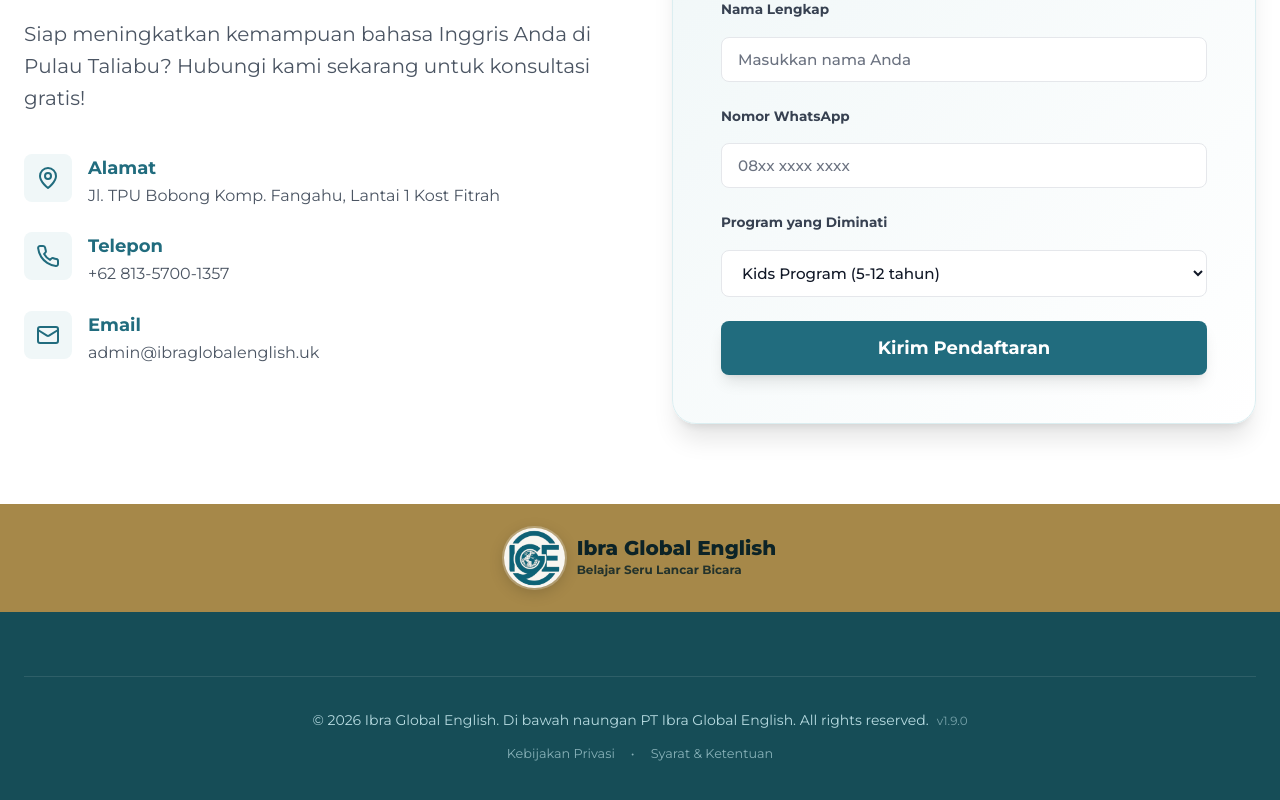
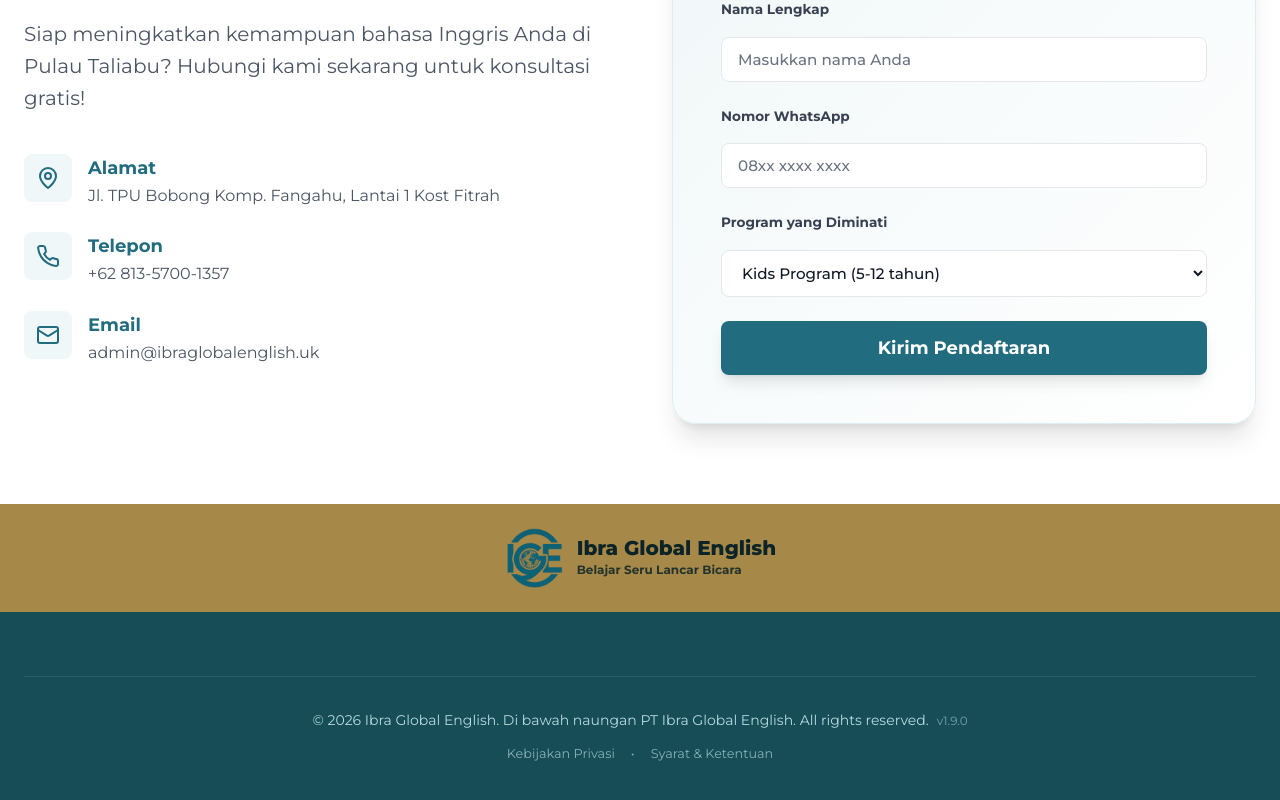
Before and after one commit to umamit/ibra-global-english, a Next.js app: page / in a window 1280 px wide. Shown: the part 5213-6013 px from the top of the page. Built offline with nearby package versions, Linux system fonts and the light colour scheme; no server answers; the database is empty.

Commit message:
style: remove white background and shadow from footer logo

```diff
--- a/src/app/globals.css
+++ b/src/app/globals.css
@@ -1230,10 +1230,6 @@ footer {
 .footer-logo img {
   width: 3.8rem;
   height: 3.8rem;
-  border-radius: 50%;
-  background-color: rgba(255, 255, 255, 0.92);
-  padding: 0.15rem;
-  box-shadow: 0 0 0 2px rgba(255,255,255,0.25), 0 4px 16px rgba(0,0,0,0.18);
   object-fit: contain;
 }
 
```
